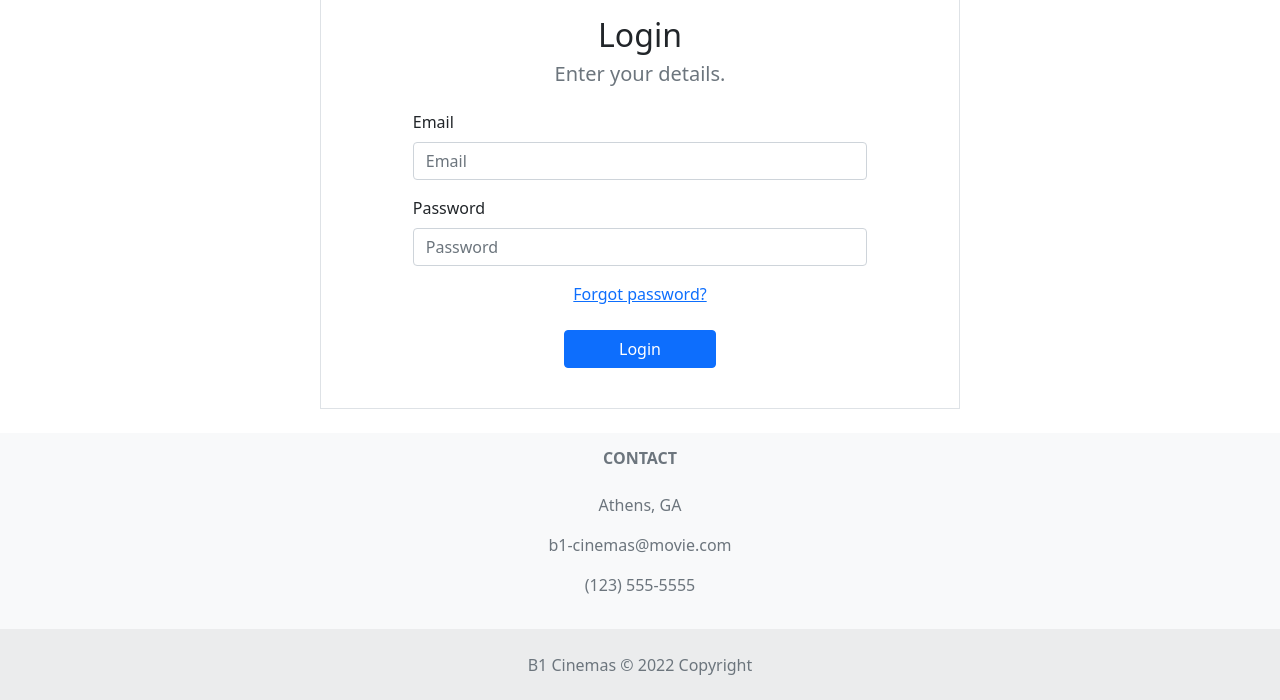
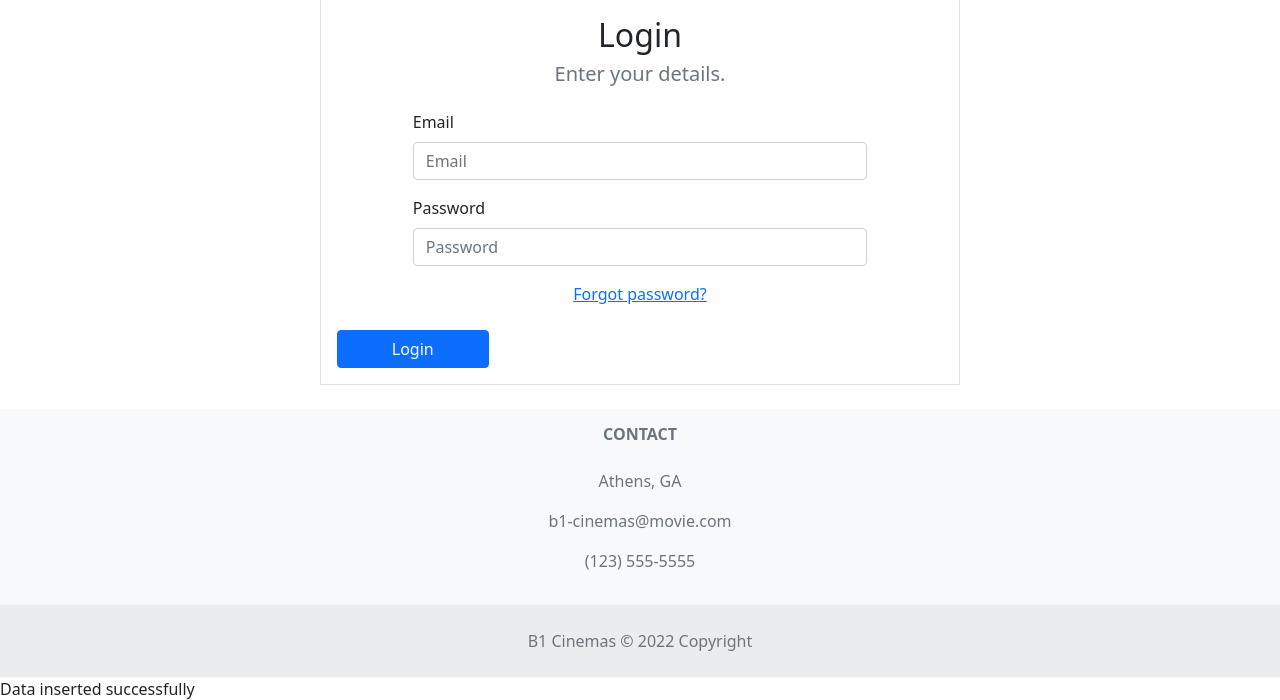
Before and after one commit to Snakeman57/CSCI6050-B1, a PHP site: page /web/passwordEncrypt.php in a window 1280 px wide. Shown: the part 81-781 px from the top of the page. Run offline with PHP 8.4, Linux system fonts and the light colour scheme; data that the repository does not hold is empty; some libraries are stand-ins or nearby versions.

Commit message:
Revert "centered login button on login.php"

```diff
--- a/web/login.php
+++ b/web/login.php
@@ -162,9 +162,7 @@
                   </div> -->
                   <a href="forgot.php">Forgot password?</a>
                 </div>
-                <div class="d-flex justify-content-around align-items-center mb-4 mx-auto">
-                  <button id="login" type="submit" class="btn btn-primary col-3 mx-auto" name="login" style="horizantal-align:center">Login</button>
-                </div>
+                <button id="login" type="submit" class="btn btn-primary col-3 mx-auto" name="login" style="horizantal-align:center">Login</button>
             </form>
         </div>
     </div>
```
